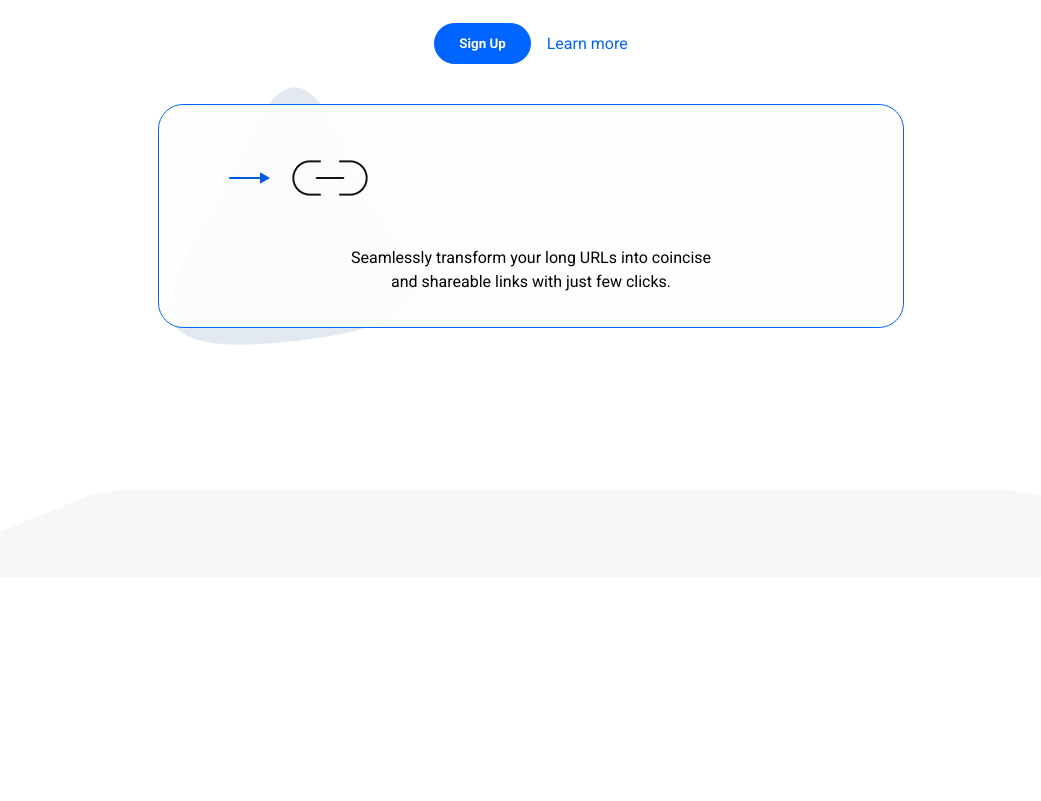
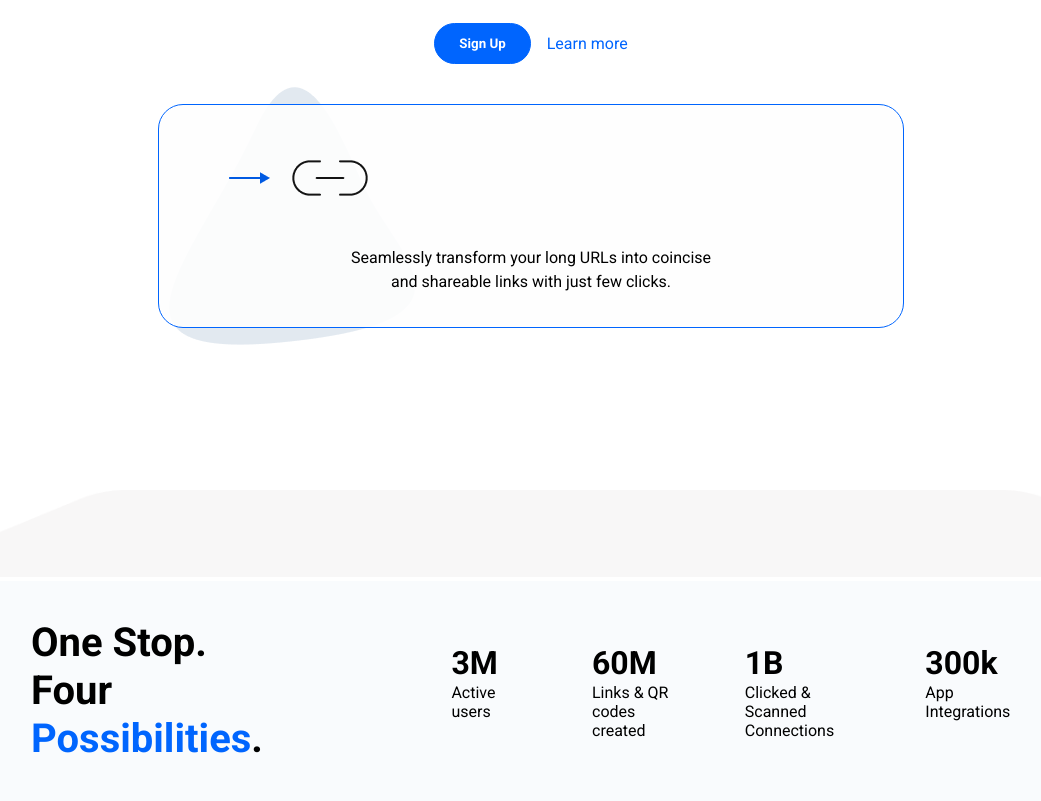
Before and after one commit to theguylex/altschoolTtask3_8, a plain HTML site: page Alt-8/index.html in a window 1280 px wide. Shown: the part 553-1354 px from the top of the page, without its empty margins (109-1150 px from the left). Before the commit the page ends 1134 px from the top, so only its background shows below. Drawn offline with Linux system fonts and the light colour scheme; a web font is replaced by a local one.

Commit message:
possibilities banner + options

```diff
--- a/Alt-8/alt8.css
+++ b/Alt-8/alt8.css
@@ -202,3 +202,37 @@ nav {
     top: 20px;
     left: 180px;
 }
+
+.possibilities-banner {
+    height: 220px;
+    /* border: 1px solid; */
+    display: flex;
+    justify-content: center;
+    align-items: center;
+    padding: 60px 140px;
+    gap: 120px;
+    background-color: rgba(249, 251, 253, 1);
+}
+
+.left-flex h2 {
+    font-size: 40px;
+    line-height: 48px;
+}
+
+.left-flex-header span {
+    color: rgba(0, 101, 254, 1);
+}
+
+.right-flex {
+    display: flex;
+    gap: 62px;
+}
+
+.option h4 {
+    font-size: 32px;
+    line-height: 40px;
+}
+
+.option p {
+    font-size: 16px;
+}
--- a/Alt-8/index.html
+++ b/Alt-8/index.html
@@ -59,5 +59,35 @@
         <img src="assets/Rectangle 9.png" alt="" class="trapezium">
         <img src="assets/Ellipse 1.png" alt="" class="ellipse">
     </div>
+
+    <div class="possibilities-banner">
+        <div class="left-flex">
+            <h2 class="left-flex-header">
+                One Stop. <br>Four <span>Possibilities</span>.
+            </h2>
+        </div>
+
+        <div class="right-flex">
+            <div class="option">
+                <h4>3M</h4>
+                <p>Active users</p>
+            </div>
+
+            <div class="option">
+                <h4>60M</h4>
+                <p>Links & QR<br>codes created</p>
+            </div>
+
+            <div class="option">
+                <h4>1B</h4>
+                <p>Clicked & Scanned<br>Connections</p>
+            </div>
+
+            <div class="option">
+                <h4>300k</h4>
+                <p>App Integrations</p>
+            </div>
+        </div>
+    </div>
 </body>
 </html>
```
